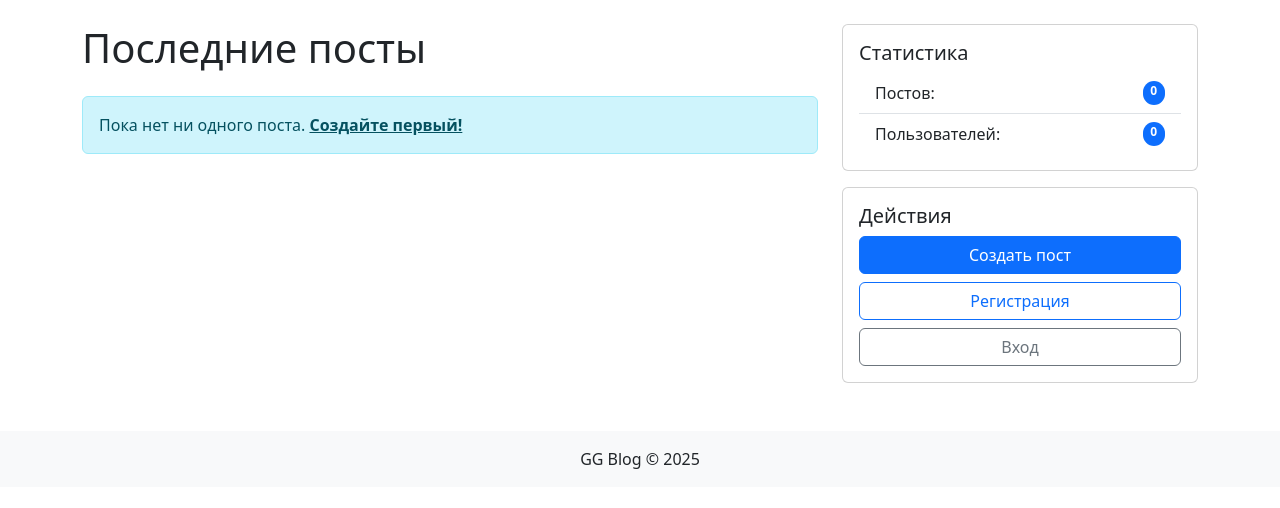
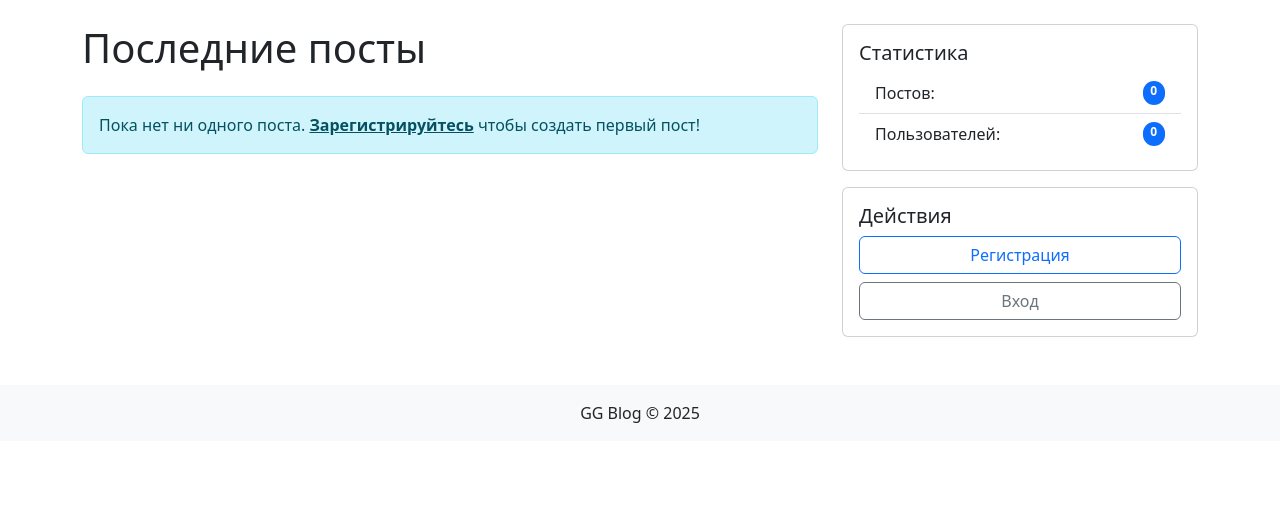
Before and after one commit to k1yoryu/GG-BLOG, a FastAPI app: page / in a window 1280 px wide. Shown: the part 56-564 px from the top of the page. Run offline with FastAPI, Linux system fonts and the light colour scheme; data that the repository does not hold is empty.

Commit message:
Убраны вкладки авторизации и регисрации уже в авторизованном пользователе

```diff
--- a/BLOG_GG/app/templates/index.html
+++ b/BLOG_GG/app/templates/index.html
@@ -1,6 +1,6 @@
 {% extends "base.html" %}
 
-{% block title %}Главная - GG-BLOG{% endblock %}
+{% block title %}Главная - GG Blog{% endblock %}
 
 {% block content %}
 <div class="row">
@@ -25,8 +25,43 @@
             {% endfor %}
         {% else %}
             <div class="alert alert-info">
-                Пока нет ни одного поста. <a href="/posts/create" class="alert-link">Создайте первый!</a>
+                Пока нет ни одного поста.
+                {% if current_user %}
+                    <a href="/posts/create" class="alert-link">Создайте первый!</a>
+                {% else %}
+                    <a href="/register" class="alert-link">Зарегистрируйтесь</a> чтобы создать первый пост!
+                {% endif %}
             </div>
+        {% endif %}
+
+        {% if total_pages > 1 %}
+        <nav aria-label="Page navigation" class="mt-4">
+            <ul class="pagination justify-content-center">
+                {% if page > 1 %}
+                <li class="page-item">
+                    <a class="page-link" href="/?page={{ page-1 }}&per_page={{ per_page }}">Назад</a>
+                </li>
+                {% endif %}
+
+                {% for p in range(1, total_pages + 1) %}
+                    {% if p == page %}
+                    <li class="page-item active">
+                        <span class="page-link">{{ p }}</span>
+                    </li>
+                    {% else %}
+                    <li class="page-item">
+                        <a class="page-link" href="/?page={{ p }}&per_page={{ per_page }}">{{ p }}</a>
+                    </li>
+                    {% endif %}
+                {% endfor %}
+
+                {% if page < total_pages %}
+                <li class="page-item">
+                    <a class="page-link" href="/?page={{ page+1 }}&per_page={{ per_page }}">Вперед</a>
+                </li>
+                {% endif %}
+            </ul>
+        </nav>
         {% endif %}
     </div>
 
@@ -51,46 +86,16 @@
             <div class="card-body">
                 <h5 class="card-title">Действия</h5>
                 <div class="d-grid gap-2">
-                    <a href="/posts/create" class="btn btn-primary">Создать пост</a>
-                    <a href="/register" class="btn btn-outline-primary">Регистрация</a>
-                    <a href="/login" class="btn btn-outline-secondary">Вход</a>
+                    {% if current_user %}
+                        <a href="/posts/create" class="btn btn-primary">Создать пост</a>
+                        <a href="/logout" class="btn btn-outline-danger">Выйти</a>
+                    {% else %}
+                        <a href="/register" class="btn btn-outline-primary">Регистрация</a>
+                        <a href="/login" class="btn btn-outline-secondary">Вход</a>
+                    {% endif %}
                 </div>
             </div>
         </div>
     </div>
 </div>
-
-{% if total_pages > 1 %}
-<nav aria-label="Page navigation" class="mt-4">
-    <ul class="pagination justify-content-center">
-        {% if page > 1 %}
-        <li class="page-item">
-            <a class="page-link" href="/?page={{ page-1 }}&per_page={{ per_page }}">Назад</a>
-        </li>
-        {% endif %}
-
-        {% for p in range(1, total_pages + 1) %}
-            {% if p == page %}
-            <li class="page-item active">
-                <span class="page-link">{{ p }}</span>
-            </li>
-            {% else %}
-            <li class="page-item">
-                <a class="page-link" href="/?page={{ p }}&per_page={{ per_page }}">{{ p }}</a>
-            </li>
-            {% endif %}
-        {% endfor %}
-
-        {% if page < total_pages %}
-        <li class="page-item">
-            <a class="page-link" href="/?page={{ page+1 }}&per_page={{ per_page }}">Вперед</a>
-        </li>
-        {% endif %}
-    </ul>
-</nav>
-{% endif %}
-
-
-
-
 {% endblock %}
```
